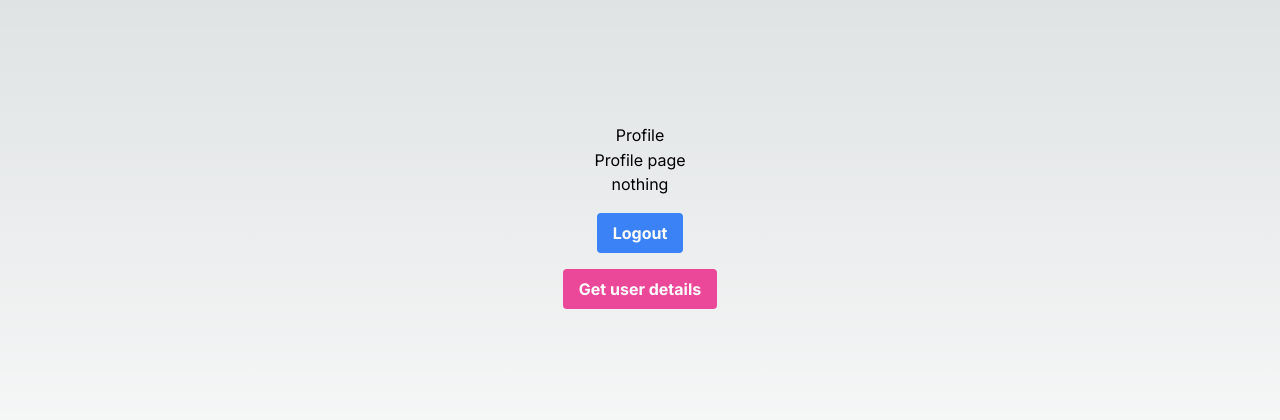
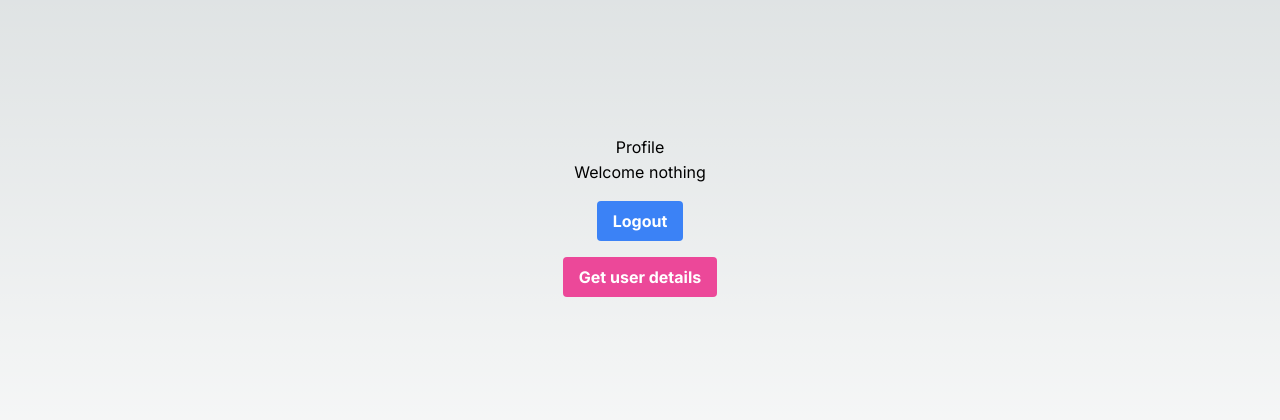
Before and after one commit to Khiladi1/auth-nextjs, a Next.js app: page /profile in a window 1280 px wide. Shown: the part 184-604 px from the top of the page. Built offline with nearby package versions, Linux system fonts and the light colour scheme.

Commit message:
show user name on profile

```diff
--- a/src/app/profile/page.tsx
+++ b/src/app/profile/page.tsx
@@ -21,15 +21,14 @@ export default function ProfilePage(){
     const getUserDetails = async () => {
         const res = await axios.get('/api/users/me')
         console.log(res.data);
-        setData(res.data.data._id)
+        setData(res.data.data.username)
     }
 
     return(
         <div className="flex flex-col items-center justify-center min-h-screen py-2">
             <h1>Profile</h1>
             <hr />
-            <p>Profile page</p>
-            <h2>{data === "" ? "nothing" : <Link href={`/profile/${data}`}>{data}</Link> }</h2>
+            <h2>Welcome {data === "" ? "nothing" : <Link href={`/profile/${data}`}>{data}</Link> }</h2>
             <hr />
             <button
             onClick={logout}
```
